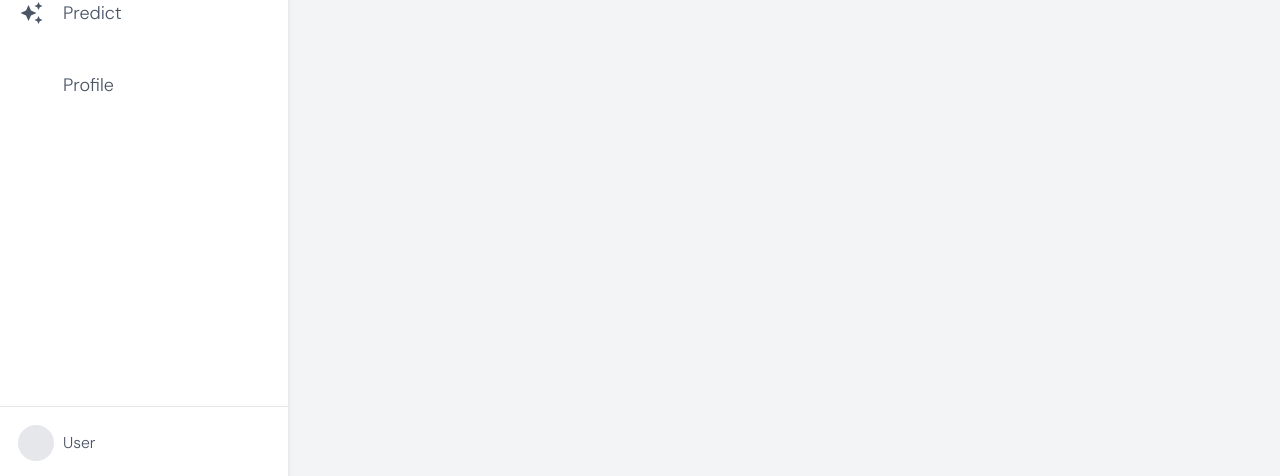
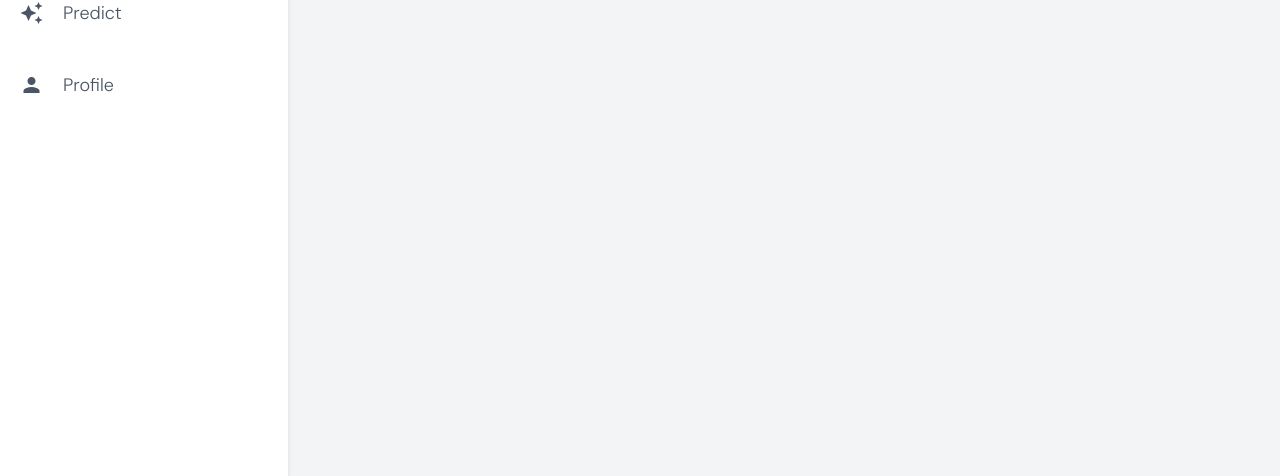
Before and after one commit to fbablu/gemicast, an Angular app: page /dashboard in a window 1280 px wide. Shown: the part 321-797 px from the top of the page. Built offline with nearby package versions, Linux system fonts and the light colour scheme; a web font is replaced by a local one.

Commit message:
remove user, add profile

```diff
--- a/src/app/components/dashboard/dashboard.component.html
+++ b/src/app/components/dashboard/dashboard.component.html
@@ -34,15 +34,6 @@
           </li>
         </ul>
       </nav>
-      <div class="p-4 border-t border-gray-200 dark:border-gray-700">
-        <div class="flex items-center justify-center md:justify-start">
-          <div class="w-8 h-8 rounded-full bg-gray-200 dark:bg-gray-700"></div>
-          <span
-            class="ml-2 text-sm text-gray-600 dark:text-gray-400 hidden md:inline"
-            >User</span
-          >
-        </div>
-      </div>
     </div>
   </div>
 
--- a/src/app/components/dashboard/dashboard.component.ts
+++ b/src/app/components/dashboard/dashboard.component.ts
@@ -36,7 +36,7 @@ export class DashboardComponent {
     { id: 'map', name: 'Map', icon: 'map' },
     { id: 'outages', name: 'Outages', icon: 'warning' },
     { id: 'predict', name: 'Predict', icon: 'auto_awesome' },
-    { id: 'profile', name: 'Profile', icon: 'profile' },
+    { id: 'profile', name: 'Profile', icon: 'person' },
   ];
 
   setActiveTab(tabId: string): void {
```
